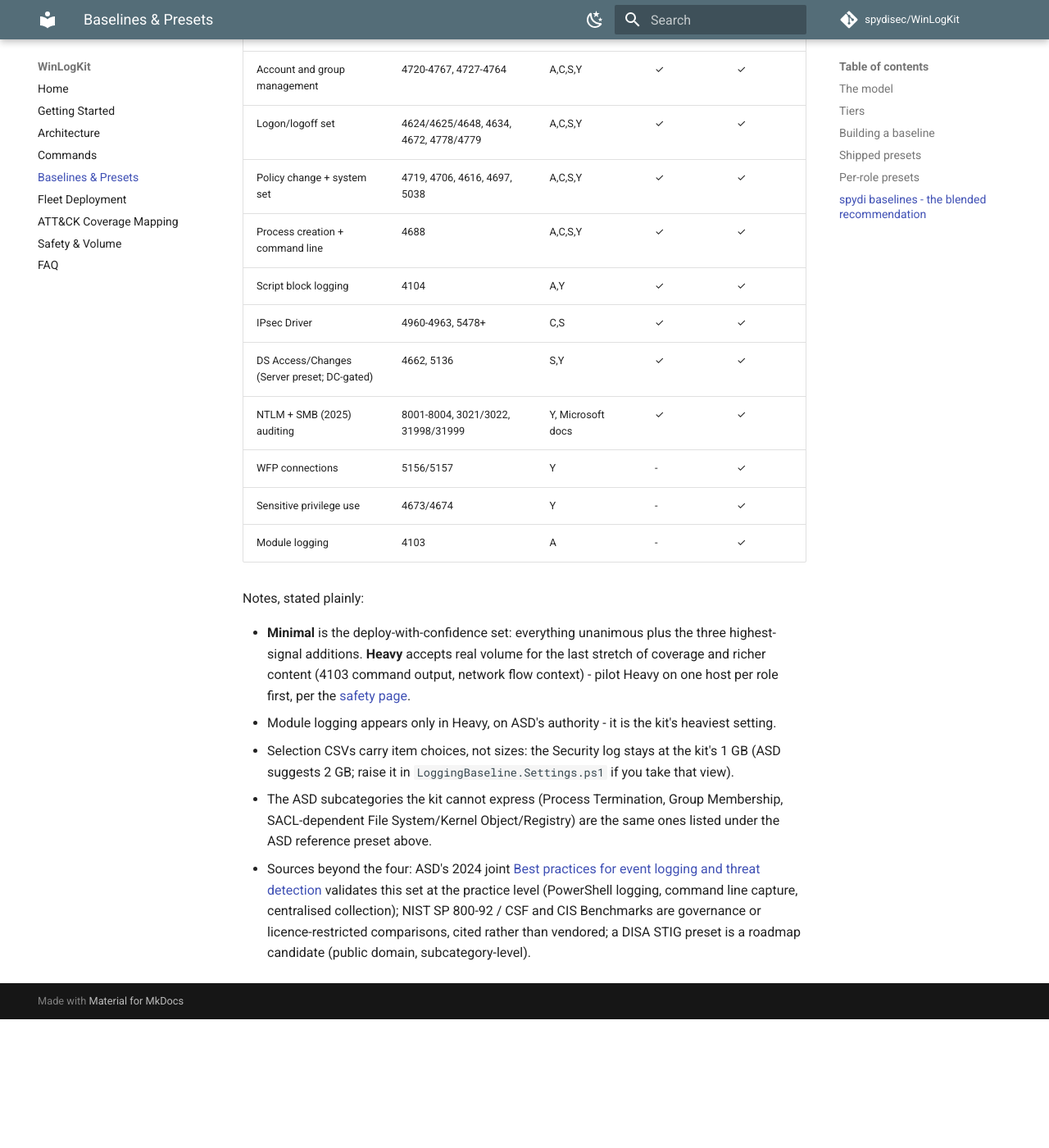
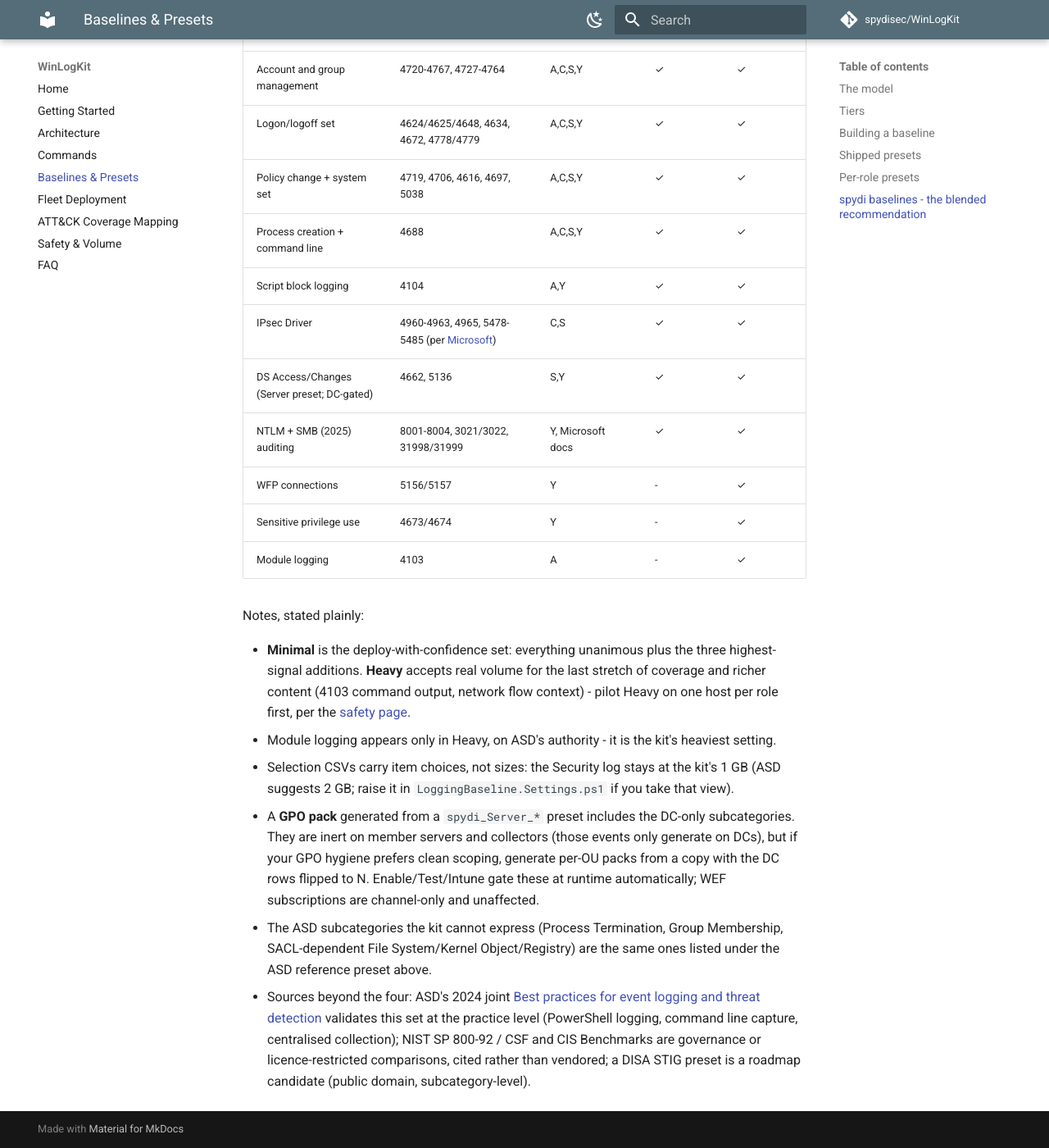
Before and after one commit to spydisec/WinLogKit, an MkDocs documentation site: the page built from docs/baselines.md, in a window 1280 px wide and 1400 px high, scrolled down 4297 px. Shown: the whole window at 82% size. Built offline with MkDocs 1.6.1 and Material for MkDocs 9.7.7, drawn with Linux system fonts in a browser that asks for light colours; comment, search, counter and statistics services are not loaded; before the commit the page ends 5540 px from its top, so only the background shows below that.

Commit message:
CodeRabbit triage on PR #14: all 3 fixed
- Precise IPsec Driver event IDs (4960-4963, 4965, 5478-5485) with the
  Microsoft reference (link verified 200)
- Minimal provenance wording corrected: unanimous core + high-signal
  additions, with each addition's actual references named (IPsec is
  Microsoft-only, script block is ASD+Yamato)
- Documented that Server-preset GPO packs carry DC-only subcategories
  (inert on non-DCs; per-OU copies for strict scoping), while
  Enable/Test/Intune runtime-gate and WEF is channel-only

Co-Authored-By: Claude Fable 5 <noreply@anthropic.com>

```diff
--- a/docs/baselines.md
+++ b/docs/baselines.md
@@ -153,7 +153,7 @@ S = Microsoft Server, Y = Yamato) and key events:
 | Policy change + system set | 4719, 4706, 4616, 4697, 5038 | A,C,S,Y | ✓ | ✓ |
 | Process creation + command line | 4688 | A,C,S,Y | ✓ | ✓ |
 | Script block logging | 4104 | A,Y | ✓ | ✓ |
-| IPsec Driver | 4960-4963, 5478+ | C,S | ✓ | ✓ |
+| IPsec Driver | 4960-4963, 4965, 5478-5485 (per [Microsoft](https://learn.microsoft.com/previous-versions/windows/it-pro/windows-10/security/threat-protection/auditing/audit-ipsec-driver)) | C,S | ✓ | ✓ |
 | DS Access/Changes (Server preset; DC-gated) | 4662, 5136 | S,Y | ✓ | ✓ |
 | NTLM + SMB (2025) auditing | 8001-8004, 3021/3022, 31998/31999 | Y, Microsoft docs | ✓ | ✓ |
 | WFP connections | 5156/5157 | Y | - | ✓ |
@@ -172,6 +172,12 @@ Notes, stated plainly:
 - Selection CSVs carry item choices, not sizes: the Security log stays at
   the kit's 1 GB (ASD suggests 2 GB; raise it in
   `LoggingBaseline.Settings.ps1` if you take that view).
+- A **GPO pack** generated from a `spydi_Server_*` preset includes the
+  DC-only subcategories. They are inert on member servers and collectors
+  (those events only generate on DCs), but if your GPO hygiene prefers
+  clean scoping, generate per-OU packs from a copy with the DC rows
+  flipped to N. Enable/Test/Intune gate these at runtime automatically;
+  WEF subscriptions are channel-only and unaffected.
 - The ASD subcategories the kit cannot express (Process Termination, Group
   Membership, SACL-dependent File System/Kernel Object/Registry) are the
   same ones listed under the ASD reference preset above.
```
Also changed, not shown: other parts of docs/baselines.md (+1 -1 lines), 1 other file.
